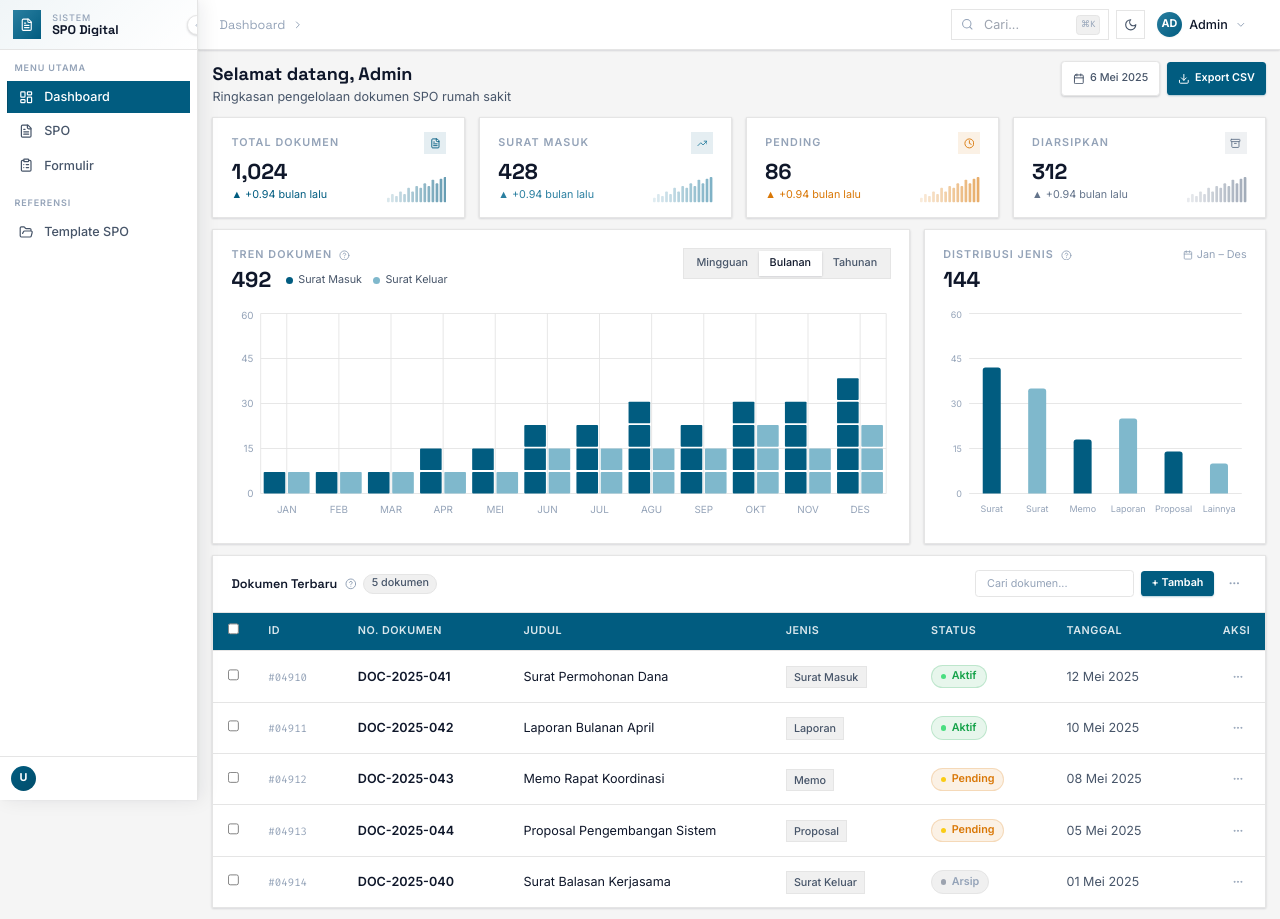
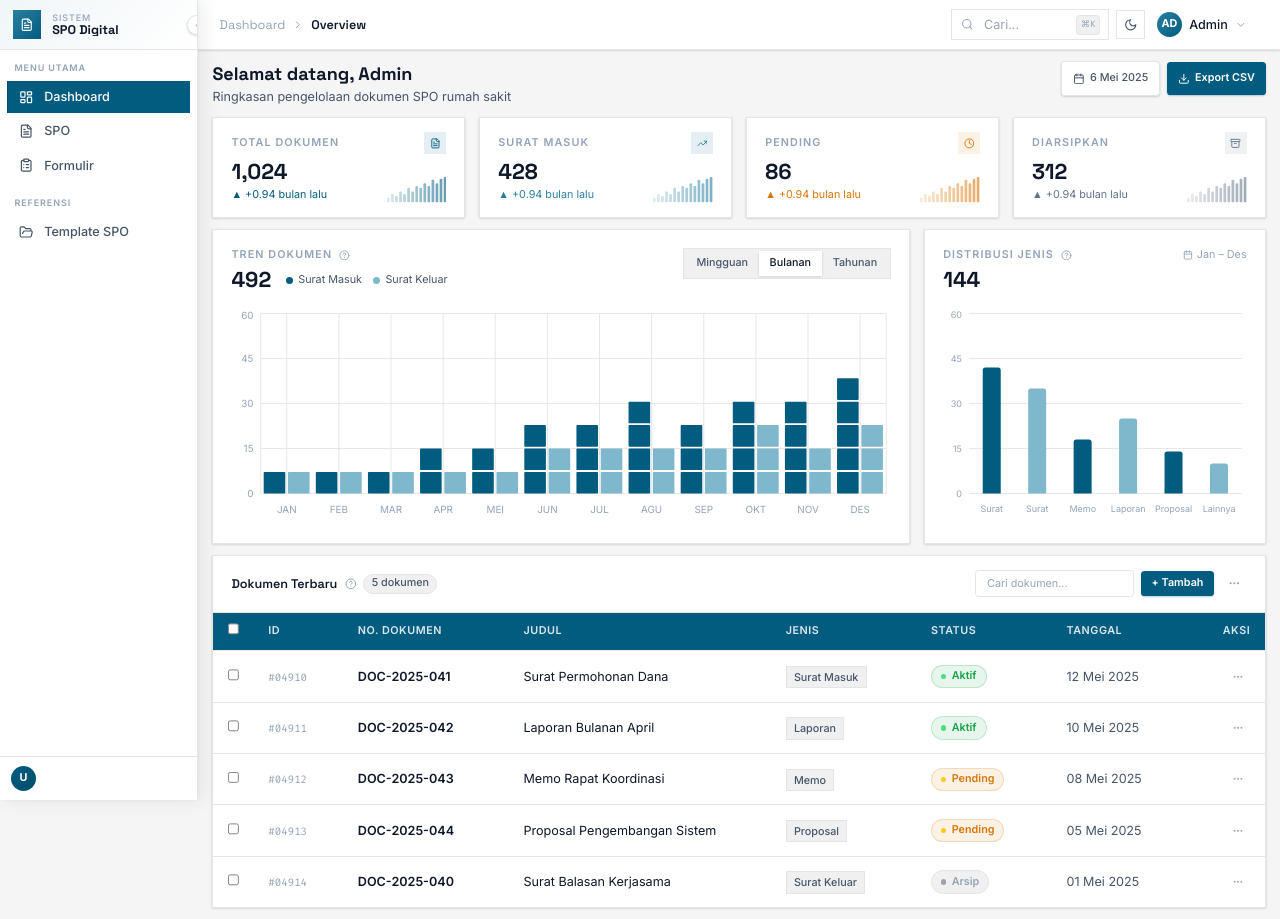
Before and after one commit to ricofsp/eSPO-phg, a React (Vite) app in the folder frontend/: page /dashboard in a window 1280 px wide. Built offline with nearby package versions, Linux system fonts and the light colour scheme; sample sign-in values are in the browser's storage.

Commit message:
update breadcrumb header

```diff
--- a/frontend/src/components/layout/Header.jsx
+++ b/frontend/src/components/layout/Header.jsx
@@ -1,16 +1,39 @@
 import { useState, useRef, useEffect } from 'react';
 import { Search, ChevronRight, LogOut, ChevronDown, Sun, Moon } from 'lucide-react';
+import { useLocation } from 'react-router-dom';
 import { useAuth } from '../../context/AuthContext';
 import { useTheme } from '../../context/ThemeContext';
-import { useNav } from '../../context/NavigationContext';
 import toast from 'react-hot-toast';
 
-const PAGE_LABEL = { dashboard: 'Overview', documents: 'Dokumen' };
+const ROUTE_MAP = {
+  '/dashboard':         { section: 'Dashboard',    label: 'Overview' },
+  '/documents':         { section: 'SPO',          label: 'Dokumen SPO' },
+  '/formulir':          { section: 'Formulir',     label: 'Daftar Formulir' },
+  '/formulir/review':   { section: 'Formulir',     label: 'Review Formulir' },
+  '/formulir/baru':     { section: 'Formulir',     label: 'Pengajuan Baru' },
+  '/pengajuan':         { section: 'Pengajuan',    label: 'Pengajuan' },
+  '/spo/review':        { section: 'SPO',          label: 'Review SPO' },
+  '/spo/release-queue': { section: 'SPO',          label: 'Rilis SPO' },
+  '/spo/template':      { section: 'SPO',          label: 'Template SPO' },
+  '/hospitals':         { section: 'Master Data',  label: 'Rumah Sakit' },
+  '/divisions':         { section: 'Master Data',  label: 'Divisi' },
+  '/users':             { section: 'Master Data',  label: 'Users' },
+};
+
+function getRouteInfo(pathname) {
+  if (ROUTE_MAP[pathname]) return ROUTE_MAP[pathname];
+  if (pathname.startsWith('/formulir/') && pathname.endsWith('/design'))
+    return { section: 'Formulir', label: 'Upload Design' };
+  if (pathname.startsWith('/formulir/')) return { section: 'Formulir', label: 'Detail Formulir' };
+  if (pathname.startsWith('/spo/'))      return { section: 'SPO',      label: 'Detail SPO' };
+  return { section: 'Dashboard', label: 'Overview' };
+}
 
 export default function Header() {
   const { user, logout } = useAuth();
   const { dark, toggle } = useTheme();
-  const { page } = useNav();
+  const { pathname } = useLocation();
+  const { section, label } = getRouteInfo(pathname);
   const [open, setOpen] = useState(false);
   const dropdownRef = useRef(null);
 
@@ -40,9 +63,9 @@ export default function Header() {
     >
       {/* Breadcrumb */}
       <div className="flex items-center gap-2 text-sm">
-        <span className="font-display" style={{ color: 'var(--c-text-faint)' }}>Dashboard</span>
+        <span className="font-display" style={{ color: 'var(--c-text-faint)' }}>{section}</span>
         <ChevronRight size={13} style={{ color: 'var(--c-text-faint)' }} />
-        <span className="font-semibold font-display" style={{ color: 'var(--c-text)' }}>{PAGE_LABEL[page] ?? page}</span>
+        <span className="font-semibold font-display" style={{ color: 'var(--c-text)' }}>{label}</span>
       </div>
 
       {/* Right */}
--- a/frontend/src/pages/spo/ReleaseQueuePage.jsx
+++ b/frontend/src/pages/spo/ReleaseQueuePage.jsx
@@ -62,7 +62,7 @@ export default function ReleaseQueuePage() {
   return (
     <div className="space-y-3">
       <div>
-        <h1 className="text-lg font-bold" style={{ color: 'var(--c-text)' }}>Rilis SPO</h1>
+        <h1 className="text-xl font-bold text-ink font-display">Rilis SPO</h1>
         <p className="text-xs mt-0.5" style={{ color: 'var(--c-text-muted)' }}>
           SPO yang telah disetujui CEO dan siap diterbitkan ke RS
         </p>
--- a/frontend/src/pages/spo/ReviewSpoPage.jsx
+++ b/frontend/src/pages/spo/ReviewSpoPage.jsx
@@ -33,7 +33,7 @@ export default function ReviewSpoPage() {
   return (
     <div className="space-y-3">
       <div>
-        <h1 className="text-lg font-bold" style={{ color: 'var(--c-text)' }}>Review & Approval SPO</h1>
+        <h1 className="text-xl font-bold text-ink font-display">Review & Approval SPO</h1>
         <p className="text-xs mt-0.5" style={{ color: 'var(--c-text-muted)' }}>
           {ROLE_LABELS[user?.role] || 'SPO yang memerlukan tindakan Anda'}
         </p>
--- a/frontend/src/pages/spo/TemplateSpoPage.jsx
+++ b/frontend/src/pages/spo/TemplateSpoPage.jsx
@@ -89,7 +89,7 @@ export default function TemplateSpoPage() {
     <div className="space-y-3">
       <div className="flex items-center justify-between">
         <div>
-          <h1 className="text-lg font-bold" style={{ color: 'var(--c-text)' }}>Template SPO</h1>
+          <h1 className="text-xl font-bold text-ink font-display">Template SPO</h1>
           <p className="text-xs mt-0.5" style={{ color: 'var(--c-text-muted)' }}>
             Kelola template SPO yang dapat diunduh oleh pengaju
           </p>
```
